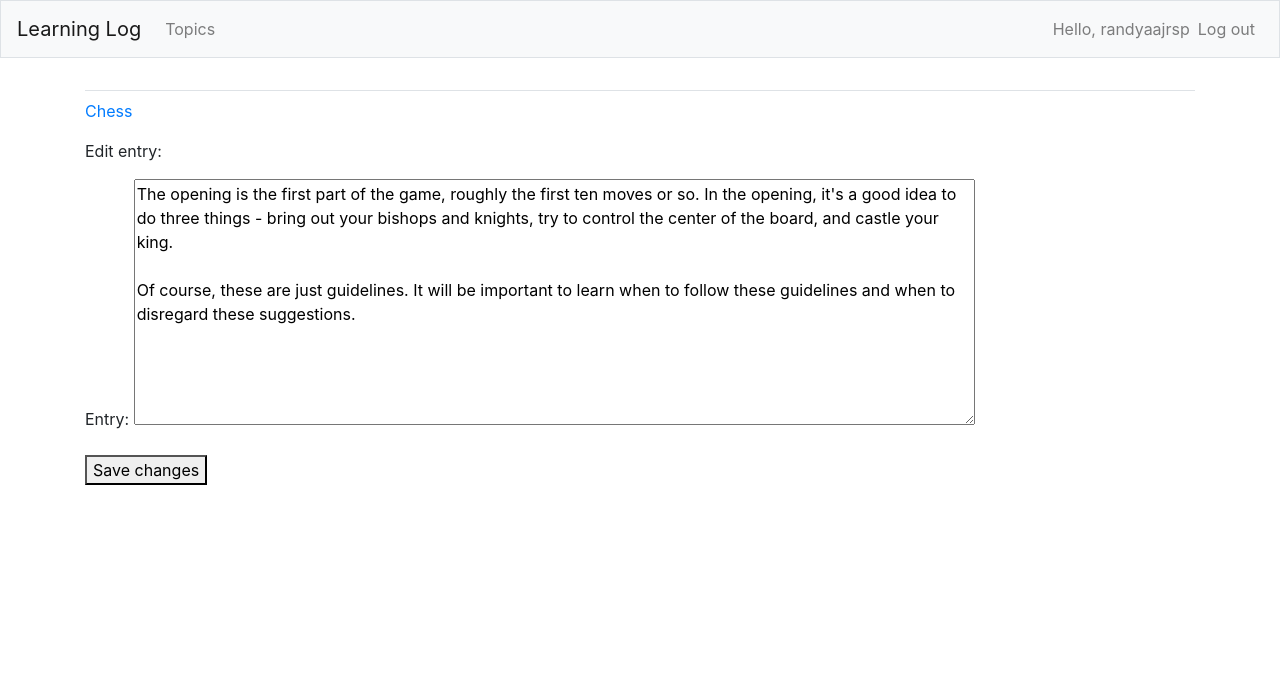
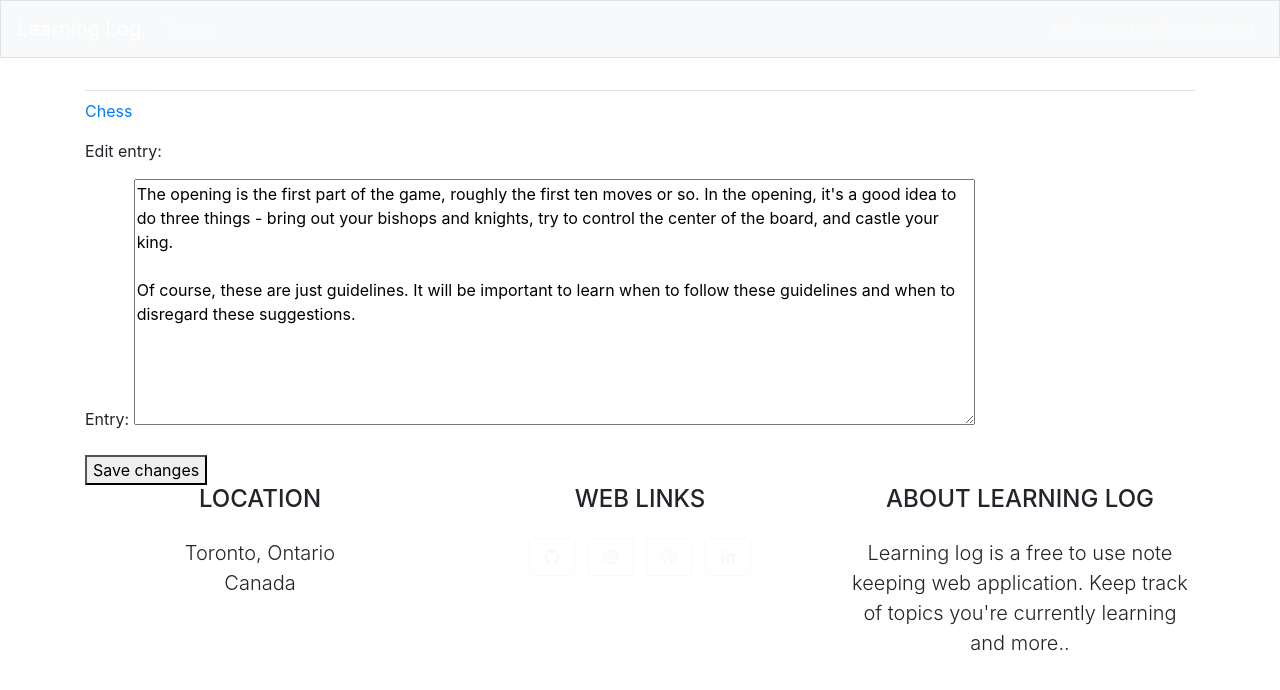
Before and after one commit to randyaajr/django_learning-log, a Django app: page /edit_entry/1/ in a window 1280 px wide. Shown: the top 690 px of the page. Run offline with Django 3.2, Linux system fonts and the light colour scheme; a user stored in the database is signed in; data comes from the database, SQL or seed files in the repository; some libraries are stand-ins or nearby versions.

Commit message:
Added footer and custom nav

```diff
--- a/learning_logs/templates/learning_logs/base.html
+++ b/learning_logs/templates/learning_logs/base.html
@@ -8,13 +8,15 @@
     <meta name="viewport" content="width=device-width, initial-scale=1, shrink-to-fit=no">
     <title>Learning Log</title>
 
+    <script src="https://use.fontawesome.com/releases/v5.15.1/js/all.js" crossorigin="anonymous"></script>
+
     {% bootstrap_css %} {% bootstrap_javascript jquery='full' %}
 
     <link rel="stylesheet" href="{% static 'css/style.css' %}">
 </head>
 
 <body>
-    <nav class="navbar navbar-expand-md navbar-light bg-light mb-4 border">
+    <nav class="navbar navbar-expand-md navbar-dark bg-light mb-4 border">
 
         <a href="{% url 'learning_logs:index' %}" class="navbar-brand">
             Learning Log
@@ -59,6 +61,37 @@
             {% block content %}{% endblock content %}
         </div>
     </main>
+
+    <!-- Footer-->
+    <footer class="footer text-center">
+        <div class="container">
+            <div class="row">
+                <!-- Footer Location-->
+                <div class="col-lg-4 mb-5 mb-lg-0">
+                    <h4 class="text-uppercase mb-4">Location</h4>
+                    <p class="lead mb-0">
+                        Toronto, Ontario
+                        <br /> Canada
+                    </p>
+                </div>
+                <!-- Footer Social Icons-->
+                <div class="col-lg-4 mb-5 mb-lg-0">
+                    <h4 class="text-uppercase mb-4">Web Links</h4>
+                    <a class="btn btn-outline-light btn-social mx-1" href="#!"><i class="fab fa-fw fa-github"></i></a>
+                    <a class="btn btn-outline-light btn-social mx-1" href="#!"><i class="fab fa-fw fa-codepen"></i></a>
+                    <a class="btn btn-outline-light btn-social mx-1" href="#!"><i class="fab fa-fw fa-dribbble"></i></a>
+                    <a class="btn btn-outline-light btn-social mx-1" href="#!"><i class="fab fa-fw fa-linkedin-in"></i></a>
+                </div>
+                <!-- Footer About Text-->
+                <div class="col-lg-4">
+                    <h4 class="text-uppercase mb-4">About Learning Log</h4>
+                    <p class="lead mb-0">
+                        Learning log is a free to use note keeping web application. Keep track of topics you're currently learning and more..
+                    </p>
+                </div>
+            </div>
+        </div>
+    </footer>
 </body>
 
 </html>
```
